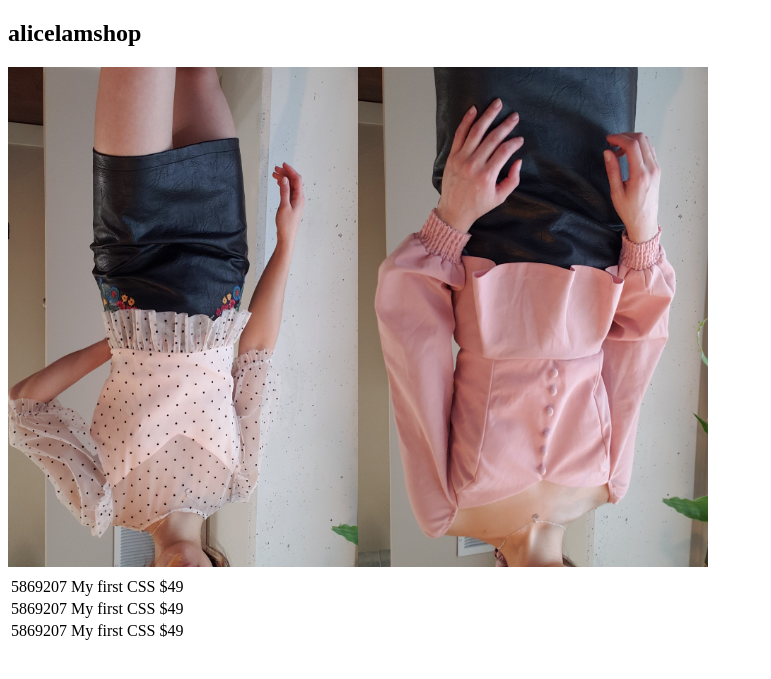
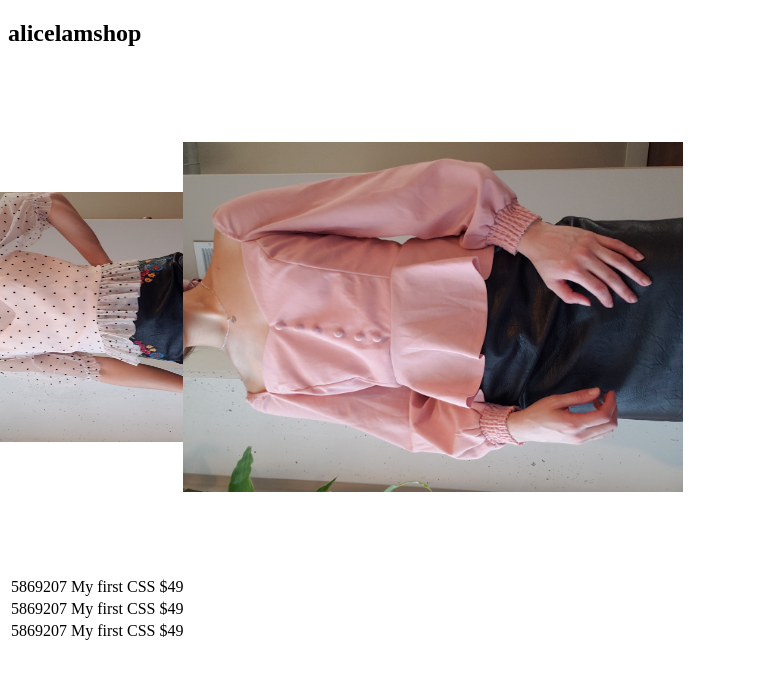
Before and after one commit to lamalice/lamalice.github.io, a Jekyll site: the page index.html, which Jekyll copies as it is, in a window 1280 px wide. Shown: the top 679 px of the page, without its empty margins (0-771 px from the left). Built offline with Jekyll 4.4.1, drawn with Linux system fonts in a browser that asks for light colours.

Commit message:
rotated 270 degrees

```diff
--- a/assets/css/style.css
+++ b/assets/css/style.css
@@ -1,7 +1,7 @@
 .rotateimg180 {
-  -webkit-transform:rotate(180deg);
-  -moz-transform: rotate(180deg);
-  -ms-transform: rotate(180deg);
-  -o-transform: rotate(180deg);
-  transform: rotate(180deg);
+  -webkit-transform:rotate(270deg);
+  -moz-transform: rotate(270deg);
+  -ms-transform: rotate(270deg);
+  -o-transform: rotate(270deg);
+  transform: rotate(270deg);
 }
--- a/index.html
+++ b/index.html
@@ -13,7 +13,7 @@
     <col style="background-color:white">
   </colgroup>
   <tr>
-      <img src="assets/images/20200313_165812.jpg" alt="Smiley face" height="500" width="350" class="rotateimg180">
+      <img src="assets/images/20200313_165812.jpg" alt="Smiley face" height="500" width="250" class="rotateimg180">
   </tr>
   <tr>
     <img src="  assets/images/20200313_170644.jpg" alt="Smiley face" height="500" width="350" class="rotateimg180">
```
